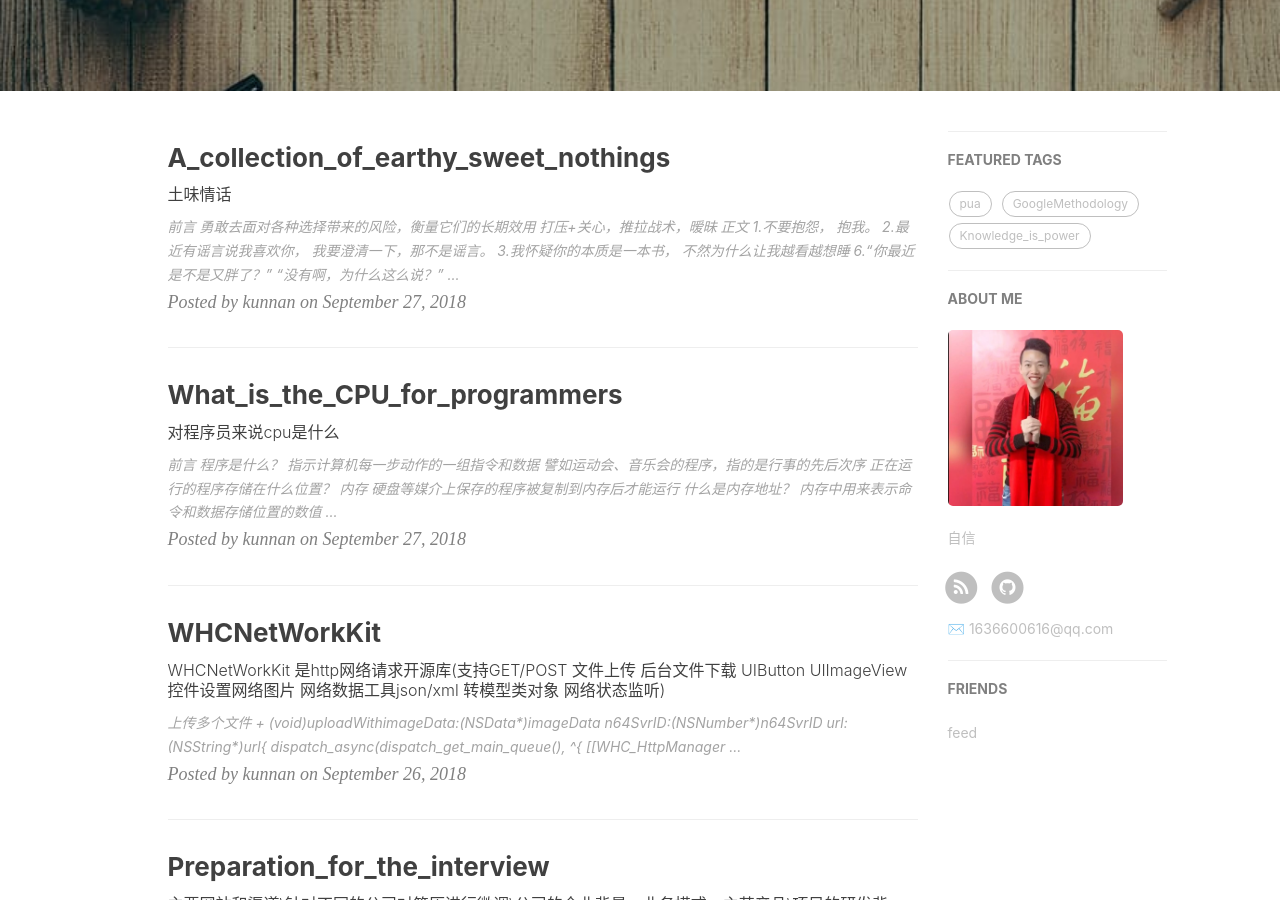
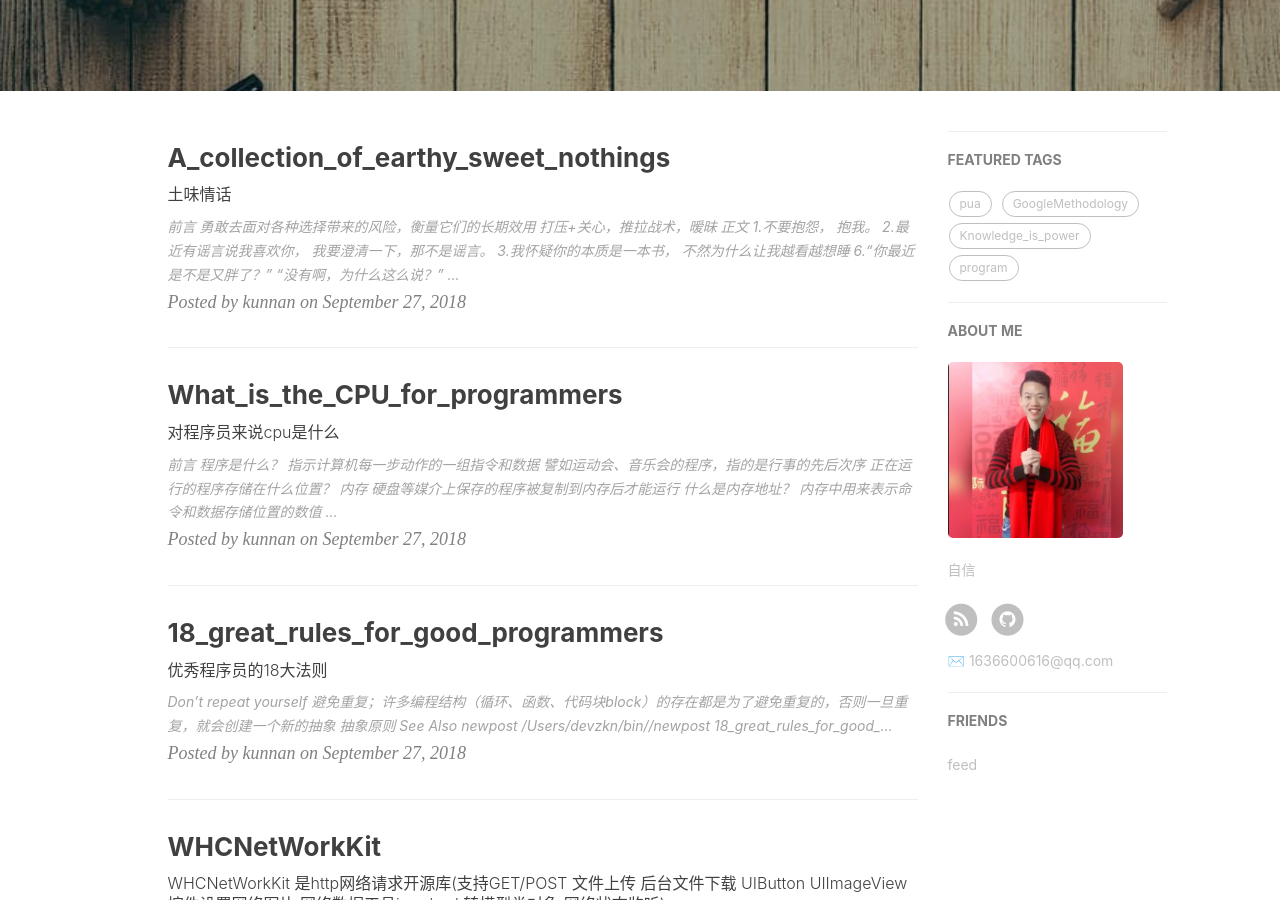
Before and after one commit to pua1203/pua1203.github.io, a Jekyll site: the page built from index.html, in a window 1280 px wide and 900 px high, scrolled down 347 px. Built offline with Jekyll 4.4.1, drawn with Linux system fonts in a browser that asks for light colours; nearby versions of some CDN libraries; the list of posts is cut into pages by our own code; comment, search, counter and statistics services are not loaded; some of the changed text lies outside the part shown.

Commit message:
避免重复；许多编程结构（循环、函数、代码块block）的存在都是为了避免重复的，否则一旦重复，就会创建一个新的抽象

````diff
--- /dev/null
+++ b/_posts/program/2018-09-27-18_great_rules_for_good_programmers.md
@@ -0,0 +1,26 @@
+---
+layout: post
+title: 18_great_rules_for_good_programmers
+date: 2018-09-27
+tag: program
+site: https://zhangkn.github.io
+catalog: true
+author: kunnan
+subtitle: 优秀程序员的18大法则
+---
+
+
+
+* Don't repeat yourself
+  * 避免重复；许多编程结构（循环、函数、代码块block）的存在都是为了避免重复的，否则一旦重复，就会创建一个新的抽象
+* 抽象原则
+*
+
+# See Also
+
+>* newpost
+>
+```
+/Users/devzkn/bin//newpost 18_great_rules_for_good_programmers 优秀程序员的18大法则 -t program
+> #原来""的参数，需要自己加上""
+```
--- a/_posts/program/2018-09-27-What_is_the_CPU_for_programmers.md
+++ b/_posts/program/2018-09-27-What_is_the_CPU_for_programmers.md
@@ -26,7 +26,9 @@ subtitle: 对程序员来说cpu是什么
 * 什么是机器语言
   * CPU 可以直接识别并使用的语言
 * 计算机的构成元件中，负责程序的解释和运行的是哪个？
-  * cpu
+  * cpu（Central processing unit）-----中央处理器，它的内部由晶体管构成。
+  * 根据程序的指令来进行数据运算，并控制整个计算机的设备
+  * 弄清楚负载保持指令和数据的寄存器是理解CPU运行的关键
 
 # See Also
 
````
